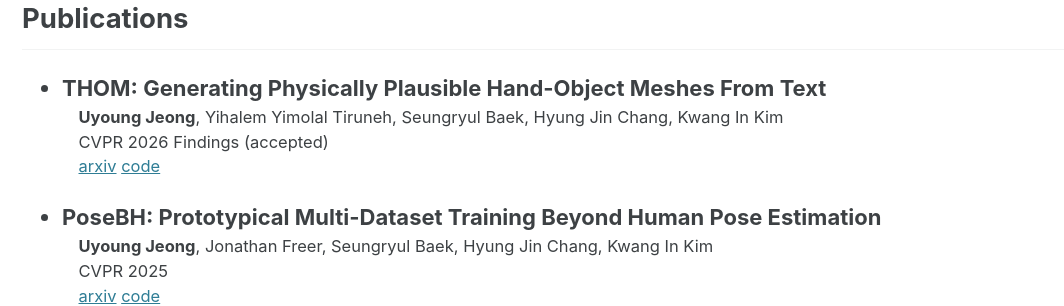
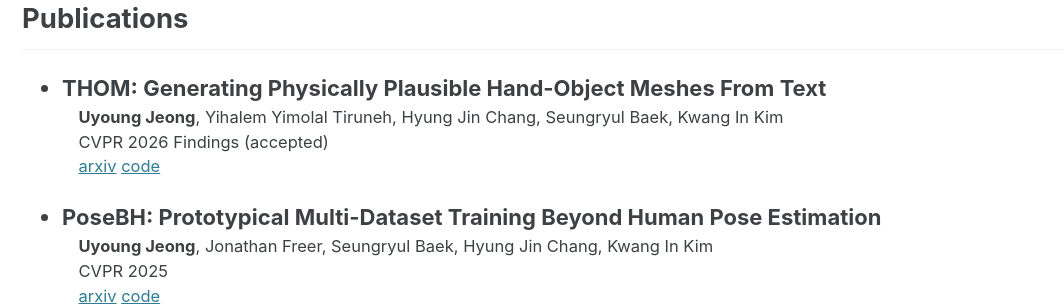
Before and after one commit to uyoung-jeong/uyoung-jeong.github.io, a Jekyll site: the page built from _pages/home.md, in a window 1280 px wide and 900 px high, scrolled down 775 px. Shown: the part 153-459 px from the top of the window, without its empty margins (0-1064 px from the left). Built offline with Jekyll 4.4.1, drawn with Linux system fonts in a browser that asks for light colours; cached includes are drawn as plain includes.

```diff
--- a/_pages/home.md
+++ b/_pages/home.md
@@ -32,7 +32,7 @@ Robotic vision tasks, including dexterous robot hand detection and pose estimati
 
 ## Publications
 - THOM: Generating Physically Plausible Hand-Object Meshes From Text
-  : **Uyoung Jeong**, Yihalem Yimolal Tiruneh, Seungryul Baek, Hyung Jin Chang, Kwang In Kim
+  : **Uyoung Jeong**, Yihalem Yimolal Tiruneh, Hyung Jin Chang, Seungryul Baek, Kwang In Kim
   : CVPR 2026 Findings (accepted)
   : [arxiv](coming soon) [code](https://github.com/uyoung-jeong/THOM_Release)
 
```
